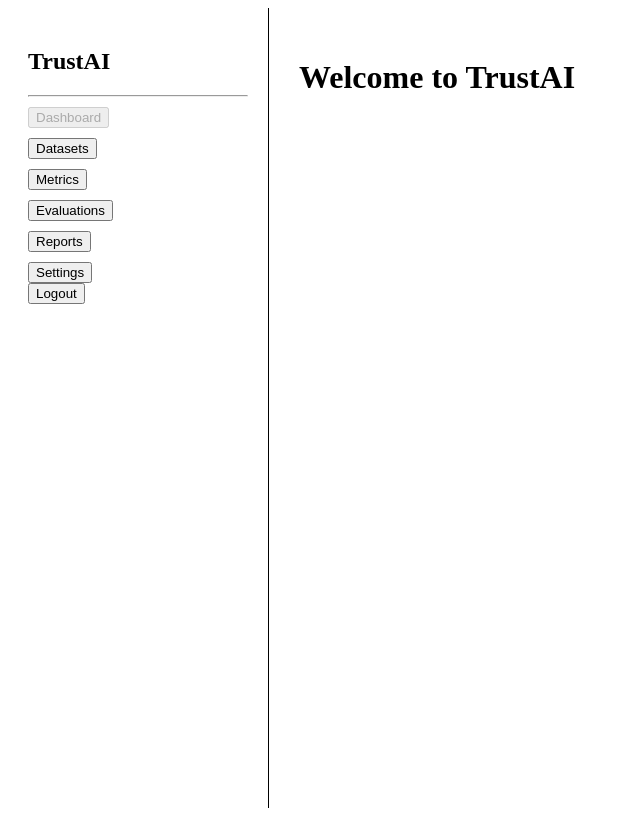
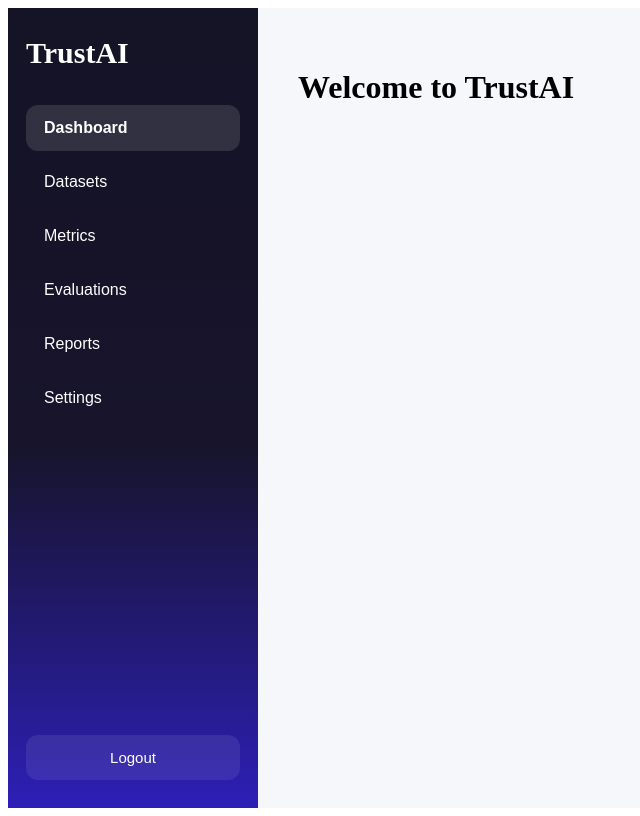
Before and after one commit to yashbhoomkar/TrustAi, a React (Vite) app in the folder frontend/: page / in a window 1280 px wide. Shown: the whole page, without its empty margins (0-640 px from the left). Built offline with nearby package versions, Linux system fonts and the light colour scheme; sample sign-in values are in the browser's storage.

Commit message:
UI for sidebar added

```diff
--- /dev/null
+++ b/frontend/src/components/Sidebar.css
@@ -0,0 +1,97 @@
+.sidebar {
+    width: 250px;
+    height: 100vh;
+
+    background: linear-gradient(
+        180deg,
+        #151326 0%,
+        #17142c 55%,
+        #2d1fb6 100%
+    );
+
+    color: white;
+
+    display: flex;
+    flex-direction: column;
+
+    padding: 28px 18px;
+
+    box-sizing: border-box;
+}
+
+.sidebar-title {
+    font-size: 30px;
+    font-weight: 700;
+
+    margin-bottom: 35px;
+}
+
+.sidebar-menu {
+    display: flex;
+    flex-direction: column;
+    gap: 8px;
+
+    flex: 1;
+}
+
+.sidebar-button {
+
+    width: 100%;
+
+    background: transparent;
+
+    color: white;
+
+    border: none;
+
+    border-radius: 12px;
+
+    padding: 14px 18px;
+
+    text-align: left;
+
+    cursor: pointer;
+
+    font-size: 16px;
+
+    transition: all .25s;
+}
+
+.sidebar-button:hover {
+
+    background: rgba(255,255,255,.08);
+
+}
+
+.sidebar-button.active {
+
+    background: rgba(255,255,255,.12);
+
+    font-weight: 600;
+
+}
+
+.logout-button {
+
+    width: 100%;
+
+    background: rgba(255,255,255,.08);
+
+    color: white;
+
+    border: none;
+
+    border-radius: 12px;
+
+    padding: 14px;
+
+    cursor: pointer;
+
+    font-size: 15px;
+}
+
+.logout-button:hover {
+
+    background: rgba(255,255,255,.18);
+
+}
--- a/frontend/src/components/Sidebar.tsx
+++ b/frontend/src/components/Sidebar.tsx
@@ -1,11 +1,10 @@
+import "./Sidebar.css";
+
 import { logout } from "../auth";
 
 function handleLogout() {
-
     logout();
-
     window.location.href = "/login";
-
 }
 
 type Props = {
@@ -29,39 +28,34 @@
 
     return (
 
-        <div
-            style={{
-                width: 220,
-                borderRight: "1px solid black",
-                padding: 20,
-            }}
-        >
+        <div className="sidebar">
 
-            <h2>TrustAI</h2>
+            <div className="sidebar-title">
+                TrustAI
+            </div>
 
-            <hr />
+            <div className="sidebar-menu">
 
-            {items.map((item) => (
-
-                <div
-                    key={item}
-                    style={{
-                        marginTop: 10,
-                    }}
-                >
+                {items.map((item) => (
 
                     <button
+                        key={item}
                         onClick={() => onChange(item)}
-                        disabled={current === item}
+                        className={
+                            current === item
+                                ? "sidebar-button active"
+                                : "sidebar-button"
+                        }
                     >
                         {item}
                     </button>
 
-                </div>
+                ))}
 
-            ))}
+            </div>
 
             <button
+                className="logout-button"
                 onClick={handleLogout}
             >
                 Logout
@@ -70,5 +64,4 @@
         </div>
 
     );
-
 }
--- a/frontend/src/pages/Dashboard.tsx
+++ b/frontend/src/pages/Dashboard.tsx
@@ -30,7 +30,9 @@
             <div
                 style={{
                     flex: 1,
-                    padding: 30,
+                    background: "#f5f7fb",
+                    padding: "40px",
+                    overflow: "auto",
                 }}
             >
 
--- /dev/null
+++ b/frontend/src/pages/Datasets.css
@@ -0,0 +1,190 @@
+.datasets-page {
+
+    display: flex;
+    flex-direction: column;
+
+    gap: 30px;
+
+}
+
+.page-title {
+
+    font-size: 34px;
+
+    font-weight: 700;
+
+    color: #1f2937;
+
+    margin: 0;
+
+}
+
+.card {
+
+    background: white;
+
+    border-radius: 18px;
+
+    padding: 28px;
+
+    box-shadow: 0 2px 10px rgba(0,0,0,.06);
+
+}
+
+.card-title {
+
+    font-size: 22px;
+
+    font-weight: 600;
+
+    margin-bottom: 22px;
+
+    color: #111827;
+
+}
+
+.form-row {
+
+    display: flex;
+
+    gap: 16px;
+
+    align-items: center;
+
+    flex-wrap: wrap;
+
+}
+
+.text-input {
+
+    flex: 1;
+
+    min-width: 250px;
+
+    padding: 12px 16px;
+
+    border: 1px solid #d1d5db;
+
+    border-radius: 10px;
+
+    font-size: 15px;
+
+    outline: none;
+
+}
+
+.text-input:focus {
+
+    border-color: #5B5CEB;
+
+}
+
+.file-input {
+
+    font-size: 14px;
+
+}
+
+.primary-button {
+
+    background: #5B5CEB;
+
+    color: white;
+
+    border: none;
+
+    border-radius: 10px;
+
+    padding: 12px 22px;
+
+    cursor: pointer;
+
+    font-size: 15px;
+
+    font-weight: 600;
+
+}
+
+.primary-button:hover {
+
+    background: #4d4fd8;
+
+}
+
+.table {
+
+    width: 100%;
+
+    border-collapse: collapse;
+
+}
+
+.table th {
+
+    text-align: left;
+
+    padding: 14px;
+
+    border-bottom: 2px solid #ececec;
+
+    color: #6b7280;
+
+    font-size: 14px;
+
+}
+
+.table td {
+
+    padding: 16px 14px;
+
+    border-bottom: 1px solid #f1f1f1;
+
+}
+
+.table tr:hover {
+
+    background: #fafafa;
+
+}
+
+.link-button {
+
+    background: none;
+
+    border: none;
+
+    color: #5B5CEB;
+
+    cursor: pointer;
+
+    font-weight: 600;
+
+    padding: 0;
+
+}
+
+.delete-button {
+
+    background: none;
+
+    border: none;
+
+    color: #dc2626;
+
+    cursor: pointer;
+
+    font-weight: 600;
+
+}
+
+.mapping-select {
+
+    width: 100%;
+
+    padding: 10px;
+
+    border-radius: 8px;
+
+    border: 1px solid #d1d5db;
+
+}
--- a/frontend/src/pages/Datasets.tsx
+++ b/frontend/src/pages/Datasets.tsx
@@ -1,3 +1,5 @@
+import "./Datasets.css";
+
 import { useEffect, useState } from "react";
 
 import {
```
